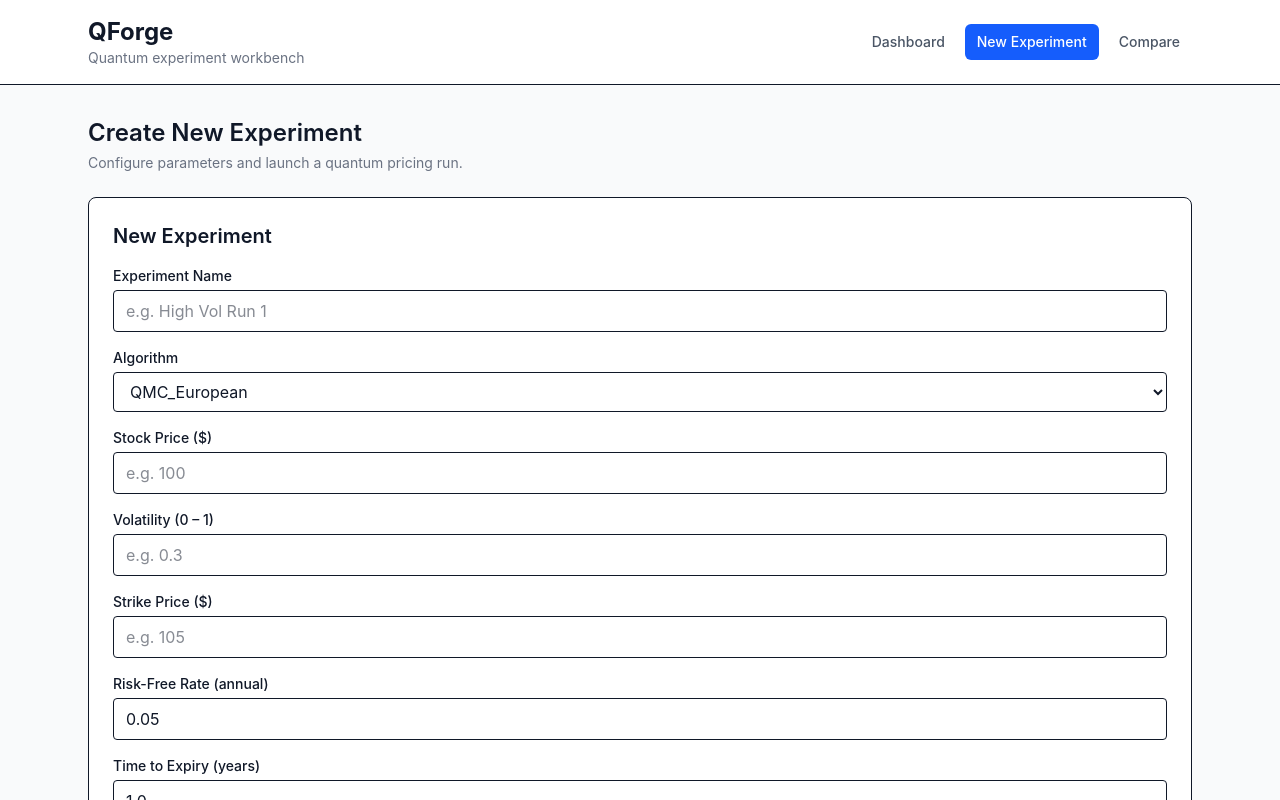
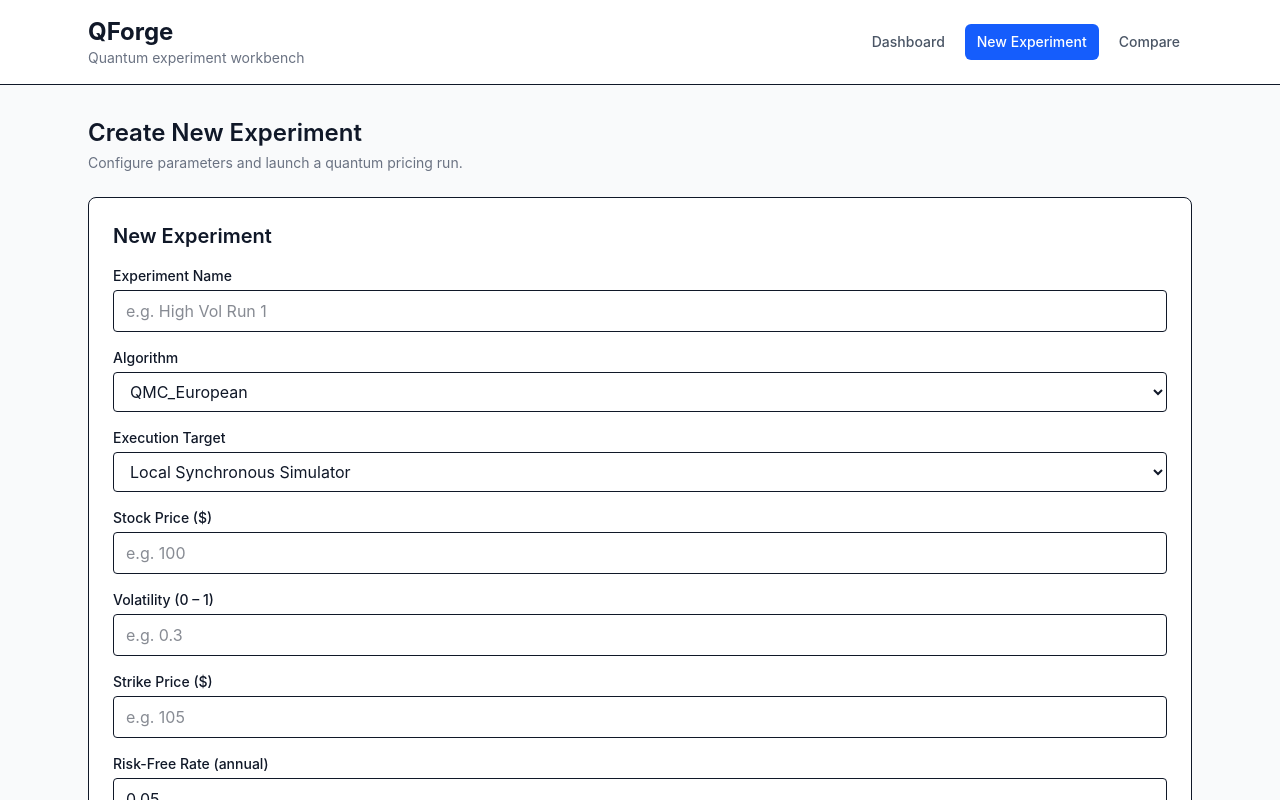
Before and after one commit to Tanishk-Modi/QuantumForge, a React app in the folder frontend/: page /experiments/new in a window 1280 px wide. Shown: the top 800 px of the page. Built offline with nearby package versions, Linux system fonts and the light colour scheme; the HTML template or start-up script is replaced by a standard one.

Commit message:
added execution target inputs and ibm token inputs

```diff
--- a/frontend/src/CreateExperiment.jsx
+++ b/frontend/src/CreateExperiment.jsx
@@ -6,6 +6,8 @@ function CreateExperiment({ onSuccess }) {
   const [metadata, setMetadata] = useState({
     name: '',
     algorithm: 'QMC_European',
+    execution_target: 'local_sync',
+    ibm_api_token: '',
   })
 
   const [parameters, setParameters] = useState({})
@@ -14,7 +16,15 @@ function CreateExperiment({ onSuccess }) {
   const [success, setSuccess] = useState(false)
 
   function handleMetadataChange(event) {
-    setMetadata({ ...metadata, [event.target.name]: event.target.value })
+    const { name, value } = event.target
+
+    setMetadata((current) => ({
+      ...current,
+      [name]: value,
+      ...(name === 'execution_target' && value !== 'ibm_qpu'
+        ? { ibm_api_token: '' }
+        : {}),
+    }))
   }
 
   function handleParameterChange(event) {
@@ -56,6 +66,12 @@ function CreateExperiment({ onSuccess }) {
           parsedParameters[field.name] = value
         }
       })
+
+      parsedParameters.execution_target = metadata.execution_target
+
+      if (metadata.execution_target === 'ibm_qpu') {
+        parsedParameters.ibm_api_token = metadata.ibm_api_token
+      }
 
       const payload = {
         name: metadata.name,
@@ -111,6 +127,43 @@ function CreateExperiment({ onSuccess }) {
           </select>
         </div>
 
+        <div className="flex flex-col gap-1">
+          <label className="text-sm font-medium">Execution Target</label>
+          <select
+            name="execution_target"
+            value={metadata.execution_target}
+            onChange={handleMetadataChange}
+            className="rounded border px-3 py-2"
+          >
+            <option value="local_sync">Local Synchronous Simulator</option>
+            <option value="background_worker">Background Worker Simulator</option>
+            <option value="ibm_qpu">IBM Physical QPU</option>
+          </select>
+        </div>
+
+        {metadata.execution_target === 'ibm_qpu' && (
+          <div className="flex flex-col gap-1">
+            <label className="text-sm font-medium" htmlFor="ibm-api-token">
+              IBM Quantum API Token
+            </label>
+            <input
+              id="ibm-api-token"
+              type="password"
+              name="ibm_api_token"
+              value={metadata.ibm_api_token}
+              onChange={handleMetadataChange}
+              placeholder="Paste your IBM Quantum API token"
+              autoComplete="new-password"
+              autoCorrect="off"
+              autoCapitalize="none"
+              spellCheck={false}
+              data-lpignore="true"
+              data-1p-ignore="true"
+              className="rounded border px-3 py-2"
+            />
+          </div>
+        )}
+
         {ALGORITHM_CONFIGS[metadata.algorithm]?.fields.map((field) => (
           <div key={field.name} className="flex flex-col gap-1">
             <label className="text-sm font-medium">{field.label}</label>
@@ -141,6 +194,10 @@ function CreateExperiment({ onSuccess }) {
                 className="rounded border px-3 py-2"
               />
             )}
+
+            {field.helperText && (
+              <p className="text-xs text-slate-500">{field.helperText}</p>
+            )}
           </div>
         ))}
 
```
